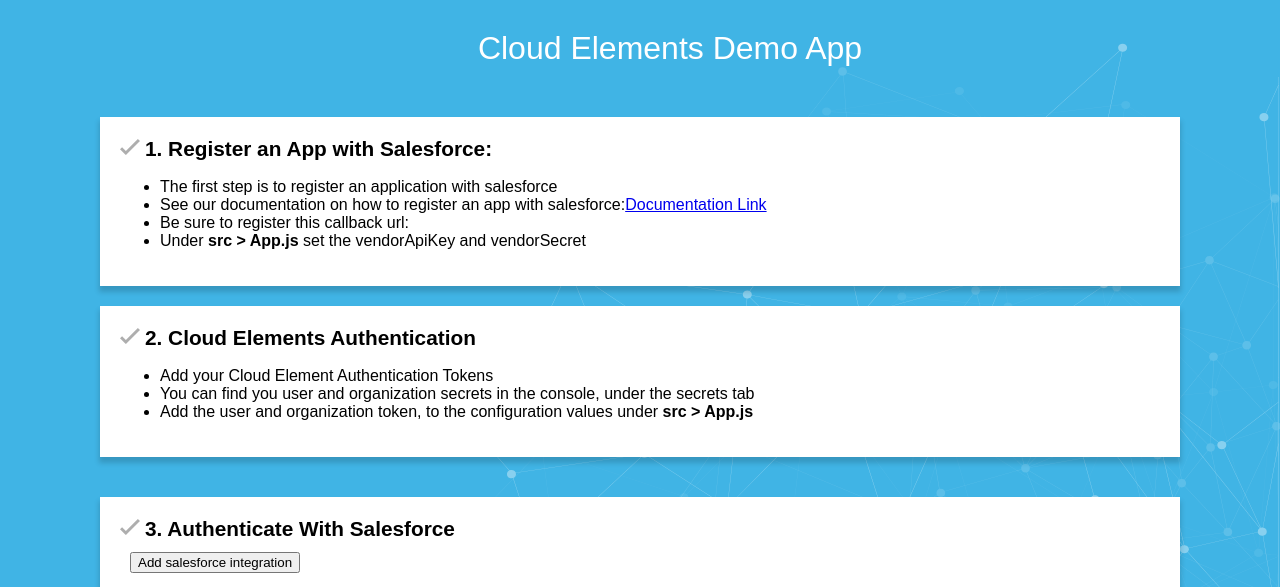
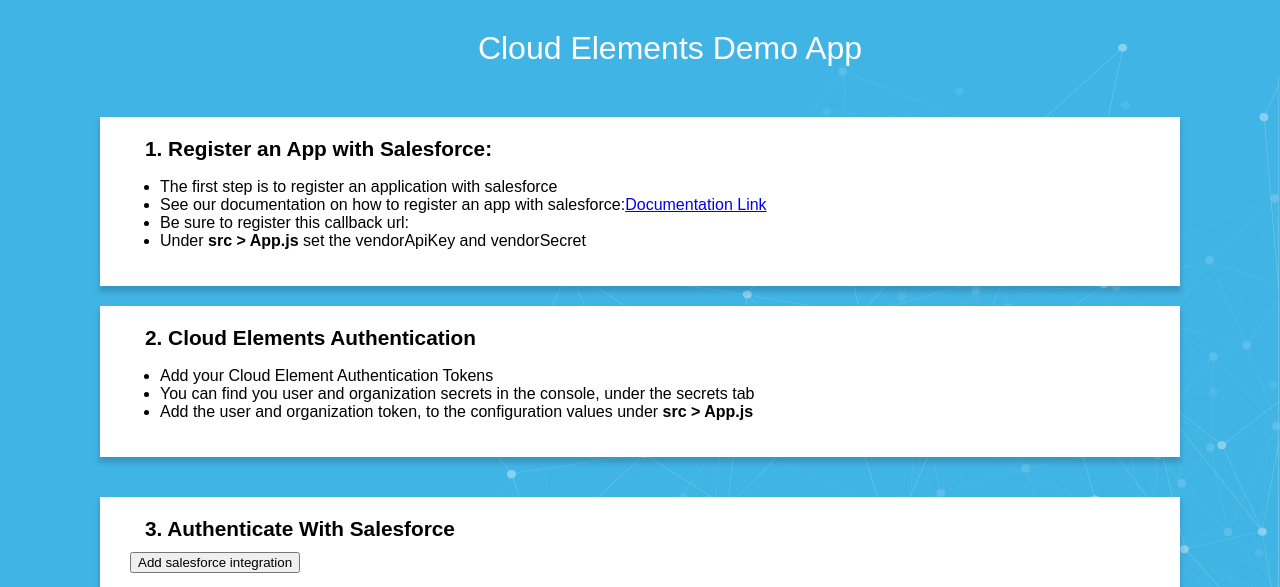
Before and after one commit to andreibrasoveanu/exampleapp, a React app: page / in a window 1280 px wide. Shown: the top 587 px of the page. Built offline with nearby package versions, Linux system fonts and the light colour scheme; no server answers.

Commit message:
made step checkmarks invisible instead of grey on incomplete

```diff
--- a/src/components/Authentication.js
+++ b/src/components/Authentication.js
@@ -102,7 +102,7 @@
     return(
       <div className='card'>
         <div className='heading'>
-          <Check fill={elementToken ? '#68B244' : '#aeaeae'}/>
+          <Check fill={elementToken ? '#68B244' : '#fff'}/>
           3. Authenticate With Salesforce
         </div>
         <button className='button' onClick={function() {
--- a/src/components/DemoAppGuide.js
+++ b/src/components/DemoAppGuide.js
@@ -13,7 +13,7 @@
       <div>
         <div className='card'>
           <div className='heading'>
-            <Check fill={vendorApiKey && vendorSecret ? '#68B244' : '#aeaeae'}/>
+            <Check fill={vendorApiKey && vendorSecret ? '#68B244' : '#fff'}/>
             1. Register an App with Salesforce:
           </div>
           <ul>
@@ -33,7 +33,7 @@
         </div>
         <div className='card'>
           <div className='heading'>
-            <Check fill={userToken && orgToken ? '#68B244' : '#aeaeae'}/>
+            <Check fill={userToken && orgToken ? '#68B244' : '#fff'}/>
             2. Cloud Elements Authentication
           </div>
           <ul>
```
